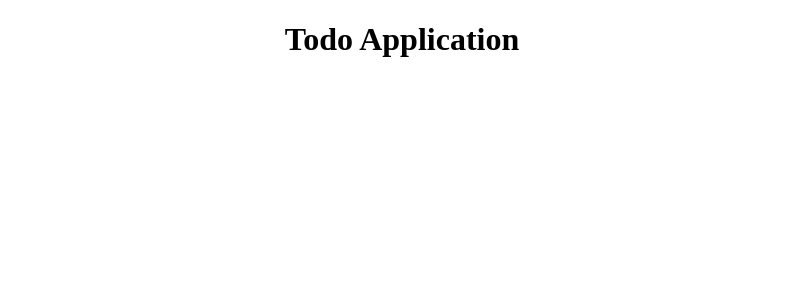
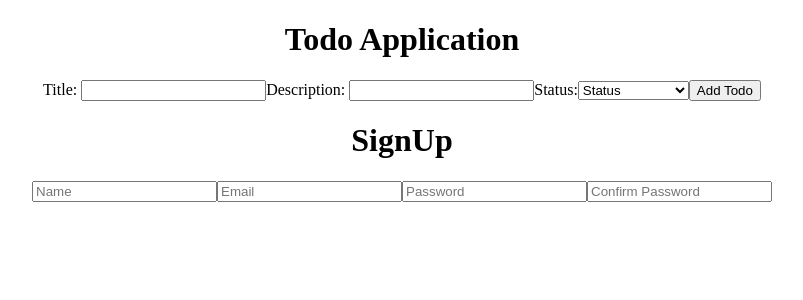
Before and after one commit to ShivamT16/todo-app, a React (Create React App) app: page / in a window 1280 px wide. Shown: the top 300 px of the page, without its empty margins (238-1041 px from the left). Built offline with nearby package versions, Linux system fonts and the light colour scheme.

Commit message:
store defined

```diff
--- a/package.json
+++ b/package.json
@@ -8,7 +8,11 @@
     "@testing-library/user-event": "^13.5.0",
     "react": "^18.2.0",
     "react-dom": "^18.2.0",
+    "react-redux": "^9.1.1",
+    "react-router-dom": "^6.23.0",
     "react-scripts": "5.0.1",
+    "redux": "^5.0.1",
+    "redux-thunk": "^3.1.0",
     "web-vitals": "^2.1.4"
   },
   "scripts": {
--- a/src/App.js
+++ b/src/App.js
@@ -1,9 +1,13 @@
 import './App.css';
+import { Signup } from './Pages/signup';
+import { Todo } from './Pages/todo';
 
 function App() {
   return (
     <div className="App">
       <h1>Todo Application</h1>
+      <Todo />
+      <Signup />
     </div>
   );
 }
--- /dev/null
+++ b/src/Pages/signup.js
@@ -0,0 +1,26 @@
+import { useState } from "react"
+
+export const Signup = () => {
+    const [userRegistration, setUserRegistration] = useState({
+        name: "",
+        email: "",
+        password: "",
+        confirmPassword: "",
+    })
+    const [userRecord, setUserRecord] = useState([]);
+
+    const handleSignupChange = (e) => {
+        const name = e.target.name
+        const value = e.target.value
+    }
+
+    return(
+        <div>
+            <h1>SignUp</h1>
+            <input type="text" name="name" value={userRegistration.name} autoComplete="off" placeholder="Name" />
+            <input type="email" name="email" value={userRegistration.email} autoComplete="off" placeholder="Email" />
+            <input type="text" name="password" value={userRegistration.password} autoComplete="off" placeholder="Password" />
+            <input type="text" name="confirmPassword" value={userRegistration.confirmPassword} autoComplete="off" placeholder="Confirm Password" />
+        </div>
+    )
+}
--- /dev/null
+++ b/src/Pages/todo.js
@@ -0,0 +1,47 @@
+import { useState } from "react"
+
+export const Todo = () => {
+    const [newTodo,setNewTodo] = useState({
+        title: "",
+        description: "",
+        status: "",
+    })
+    const [todos, setTodos] = useState([])
+
+    const handleChange = (e) => {
+      const name = e.target.name
+      const value = e.target.value
+      setNewTodo({...newTodo, [name]:value })
+    }
+
+    const handleSubmit = (e) => {
+        e.preventDefault();
+
+        setTodos([...todos, newTodo])
+    }
+
+  return(
+    <div>
+        <div>
+            <form>
+            Title: <input type="text" name="title" value={newTodo.title} onChange={handleChange} />
+            Description: <input type="text" name="description" value={newTodo.description} onChange={handleChange} />
+            Status:
+            <select name="status" onChange={handleChange} >
+                <option >Status</option>
+                <option value="true" >Completed</option>
+                <option value="false" >Not Completed</option>
+            </select>
+            <button onClick={handleSubmit} >Add Todo</button>
+            </form>
+        </div>
+        {
+            todos.map((element) =>
+                <div>
+                {element.title} : {element.description} : {element.status}
+                </div>
+        )
+        }
+    </div>
+  )
+}
--- a/src/index.js
+++ b/src/index.js
@@ -1,10 +1,14 @@
 import React from 'react';
 import ReactDOM from 'react-dom/client';
 import App from './App';
+import { Provider } from 'react-redux';
+import { store } from './store';
 
 const root = ReactDOM.createRoot(document.getElementById('root'));
 root.render(
   <React.StrictMode>
+    <Provider store={store} >
     <App />
+    </Provider>
   </React.StrictMode>
 );
--- /dev/null
+++ b/src/reducers.js
@@ -0,0 +1,10 @@
+const initialState = {
+    todo: [],
+    user: [],
+    loading: false,
+    error: null,
+}
+
+export const todosReducer = (state = initialState, action) => {
+
+}
--- /dev/null
+++ b/src/store.js
@@ -0,0 +1,5 @@
+import { applyMiddleware, createStore } from "redux";
+import { thunk } from "redux-thunk";
+import { todosReducer } from "./reducers";
+
+export const store = createStore(todosReducer,applyMiddleware(thunk))
```
Also changed, not shown: 1 other file (tests, documents, lock files or other folders).
